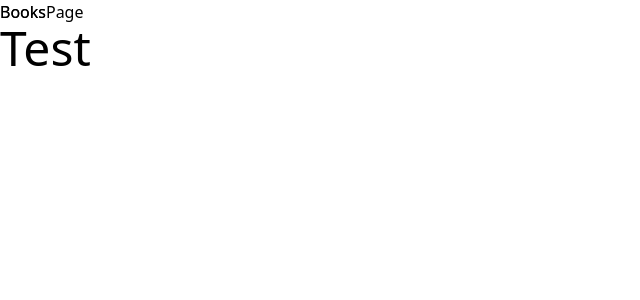
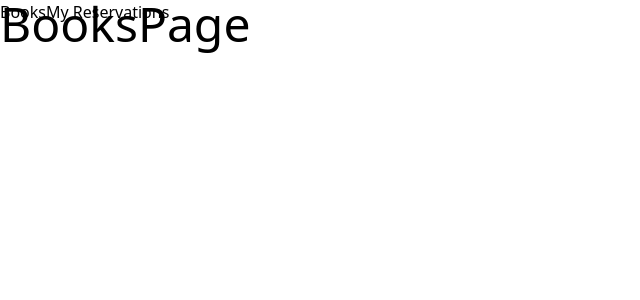
Before and after one commit to reikal1337/library-reservation, a React (Vite) app: page / in a window 1280 px wide. Shown: the top 300 px of the page, without its empty margins (0-640 px from the left). Built offline with nearby package versions, Linux system fonts and the light colour scheme.

Commit message:
feat: Better routing, navbar.

```diff
--- /dev/null
+++ b/src/components/layout/MainLayout.tsx
@@ -0,0 +1,15 @@
+import Navbar from "./Navbar";
+import { Outlet } from "react-router-dom";
+
+const MainLayout = () => {
+  return (
+    <>
+      <Navbar />
+      <main className="w-full min-h-screen">
+        <Outlet />
+      </main>
+    </>
+  );
+};
+
+export default MainLayout;
--- a/src/components/layout/Navbar.tsx
+++ b/src/components/layout/Navbar.tsx
@@ -1,11 +1,24 @@
-import React from "react";
+import { NavLink } from "react-router-dom";
+
+const navList = [
+  {
+    href: "/",
+    text: "Books",
+  },
+  {
+    href: "/myreservations",
+    text: "My Reservations",
+  },
+];
 
 const Navbar = () => {
   return (
-    <nav className="fixed top-0 left-0 w-full ">
-      <div>
-        <a href="/">Books</a>
-      </div>
+    <nav className="absolute top-0 left-0 w-full ">
+      <ul>
+        {navList.map((link) => (
+          <NavLink to={link.href}>{link.text}</NavLink>
+        ))}
+      </ul>
     </nav>
   );
 };
--- /dev/null
+++ b/src/lib/routerConfig.tsx
@@ -0,0 +1,30 @@
+import { createBrowserRouter } from "react-router-dom";
+import BooksPage from "../pages/BooksPage";
+import NotFoundPage from "../pages/NotFoundPage";
+import ReservationsPage from "../pages/ReservationsPage";
+import MainLayout from "../components/layout/MainLayout";
+
+export const router = createBrowserRouter([
+  {
+    path: "/",
+    element: <MainLayout />,
+    errorElement: <NotFoundPage />,
+    children: [
+      {
+        path: "",
+        element: <BooksPage />,
+        children: [
+          {
+            path: "book/:bookId",
+            element: <BooksPage />,
+          },
+        ],
+      },
+
+      {
+        path: "myreservations",
+        element: <ReservationsPage />,
+      },
+    ],
+  },
+]);
--- a/src/main.tsx
+++ b/src/main.tsx
@@ -1,33 +1,11 @@
 import { StrictMode } from "react";
 import { createRoot } from "react-dom/client";
-import App from "./App.tsx";
 import "./index.css";
-import { createBrowserRouter, RouterProvider } from "react-router-dom";
-import { BooksPage } from "./pages/BooksPage.tsx";
-import ReservationsPage from "./pages/ReservationsPage.tsx";
-import NotFoundPage from "./pages/NotFoundPage.tsx";
-
-const router = createBrowserRouter([
-  {
-    path: "/",
-    element: <BooksPage />,
-    errorElement: <NotFoundPage />,
-    children: [
-      {
-        path: "book/:bookId",
-        element: <BooksPage />,
-      },
-    ],
-  },
-  {
-    path: "/myreservations",
-    element: <ReservationsPage />,
-  },
-]);
+import { RouterProvider } from "react-router-dom";
+import { router } from "./lib/routerConfig.tsx";
 
 createRoot(document.getElementById("root")!).render(
   <StrictMode>
     <RouterProvider router={router} />
-    <App />
   </StrictMode>
 );
--- a/src/pages/BooksPage.tsx
+++ b/src/pages/BooksPage.tsx
@@ -1,5 +1,4 @@
-import React from "react";
-
-export const BooksPage = () => {
-  return <main className="">BooksPage</main>;
+const BooksPage = () => {
+  return <div className="text-5xl ">BooksPage</div>;
 };
+export default BooksPage;
```
